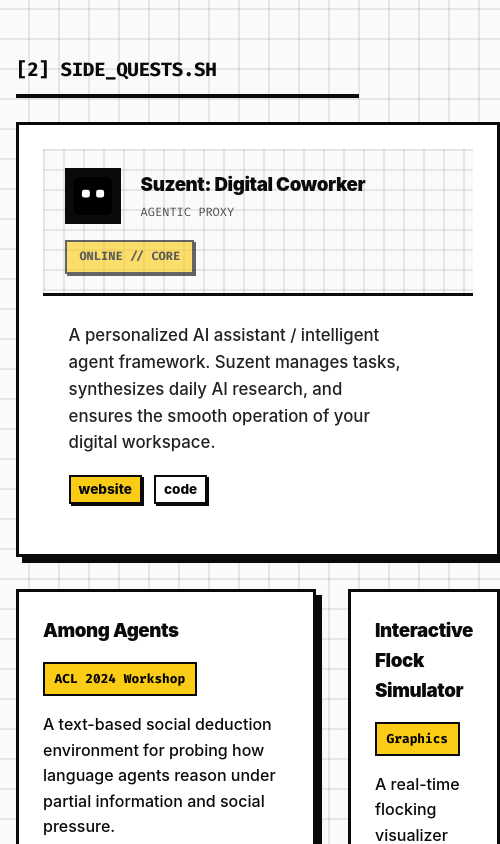
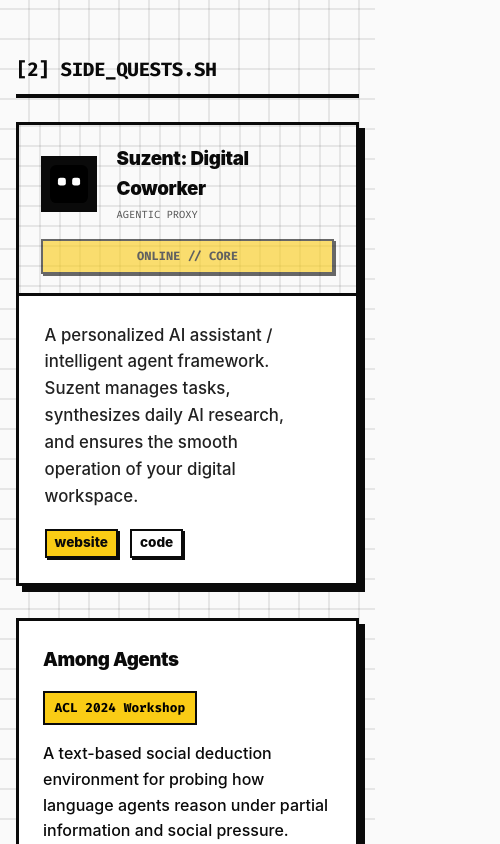
Before and after one commit to cyzus/cyzus.github.io, a React (Vite) app: page /#/ in a window 390 px wide. Shown: the part 4760-5604 px from the top of the page, 500 px wide, since content can reach past the window. Built offline with nearby package versions, Linux system fonts and the light colour scheme.

Commit message:
style: adjust layout for suzent feature cards and enhance hover effects

```diff
--- a/src/index.css
+++ b/src/index.css
@@ -424,6 +424,10 @@
   background-color: var(--card-bg) !important;
   color: var(--text-color) !important;
   border: var(--border-width) solid var(--border-color) !important;
+  padding: 0 !important;
+  grid-column: span 2;
+  display: flex;
+  flex-direction: column;
 }
 
 .suzent-feature-head {
@@ -522,6 +526,10 @@
 }
 
 @media screen and (max-width: 680px) {
+  .suzent-feature-card {
+    grid-column: span 1;
+    border-left: var(--border-width) solid var(--border-color) !important;
+  }
   .suzent-feature-head {
     flex-direction: column;
     align-items: flex-start;
@@ -533,4 +541,11 @@
     border-right: none;
     border-bottom: var(--border-width) solid var(--border-color);
   }
+  .suzent-feature-id p {
+    font-size: 0.65rem;
+  }
+  .suzent-feature-heartbeat {
+    width: 100%;
+    text-align: center;
+  }
 }
--- a/src/pages/Home.jsx
+++ b/src/pages/Home.jsx
@@ -186,7 +186,6 @@
               <motion.div
                 key={idx}
                 className="brutal-card interactive suzent-feature-card"
-                style={{ gridColumn: 'span 2' }}
                 variants={itemVariants}
                 {...cardMotionProps}
               >
```
